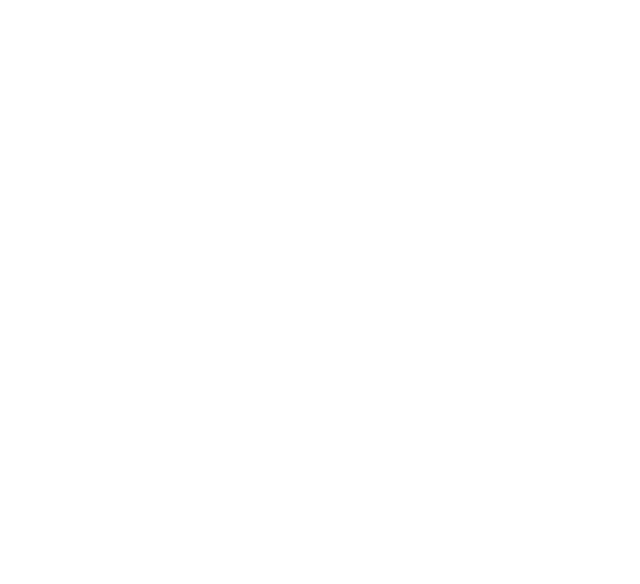
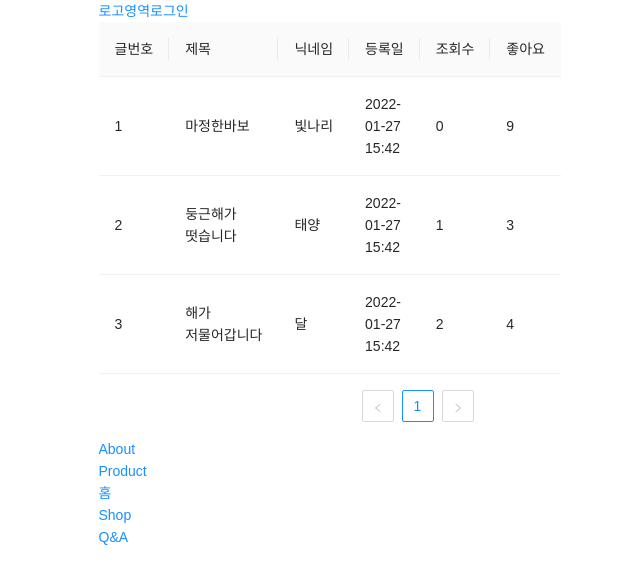
Before and after one commit to SeongGyeongOh/react-project-masul, a React (Create React App) app: page /community in a window 1280 px wide. Shown: the top 584 px of the page, without its empty margins (354-994 px from the left). Built offline with nearby package versions, Linux system fonts and the light colour scheme; a web font is replaced by a local one.

Commit message:
table 생성

```diff
--- a/src/App.tsx
+++ b/src/App.tsx
@@ -1,16 +1,17 @@
 import React from 'react';
 import { BrowserRouter, Route, Routes } from 'react-router-dom';
 import Login from './pages/Login';
-import RecommendPage from './pages/recommend';
+import Community from './pages/Community';
+import Recommend from './pages/Recommend';
 
 const App = () => {
   return (
     <BrowserRouter>
       <Routes>
         <Route path="/" element={<></>} />
-        <Route path="/recommend" element={<RecommendPage />} />
+        <Route path="/recommend" element={<Recommend />} />
         <Route path="/login" element={<Login />} />
-        <Route path="/community" element={<></>} />
+        <Route path="/community" element={<Community />} />
         <Route path="/alcoholcup" element={<></>} />
         <Route path="/menu" element={<></>} />
         <Route path="/search" element={<></>} />
--- a/src/assets/scss/common.scss
+++ b/src/assets/scss/common.scss
@@ -7,7 +7,6 @@
 * {
   // font-family: 'Noto Sans KR', sans-serif;
   font-size: 10px;
-  width: 375px;
   font-family: 'Harmony_L', sans-serif;
 }
 
--- /dev/null
+++ b/src/containers/CommunityContainer.tsx
@@ -0,0 +1,49 @@
+import React from 'react';
+import { Table } from 'antd';
+
+const CommunityContainer = () => {
+  const { Column } = Table;
+
+  const data = [
+    {
+      key: 1, // key
+      articleNumber: 1, // 글번호
+      title: '마정한바보', // 제목
+      nickName: '빛나리', // 닉네임
+      registrationDate: '2022-01-27 15:42', // 등록일
+      views: 0, // 조회수
+      heart: 9, // 좋아요
+    },
+    {
+      key: 2, // key
+      articleNumber: 2, // 글번호
+      title: '둥근해가 떳습니다', // 제목
+      nickName: '태양', // 닉네임
+      registrationDate: '2022-01-27 15:42', // 등록일
+      views: 1, // 조회수
+      heart: 3, // 좋아요
+    },
+    {
+      key: 3, // key
+      articleNumber: 3, // 글번호
+      title: '해가 저물어갑니다', // 제목
+      nickName: '달', // 닉네임
+      registrationDate: '2022-01-27 15:42', // 등록일
+      views: 2, // 조회수
+      heart: 4, // 좋아요
+    },
+  ];
+
+  return (
+    <Table dataSource={data} className="table__reslut__box">
+      <Column title="글번호" dataIndex="articleNumber" key="articleNumber" />
+      <Column title="제목" dataIndex="title" key="title" />
+      <Column title="닉네임" dataIndex="nickName" key="nickName" />
+      <Column title="등록일" dataIndex="registrationDate" key="registrationDate" />
+      <Column title="조회수" dataIndex="views" key="views" />
+      <Column title="좋아요" dataIndex="heart" key="heart" />
+    </Table>
+  );
+};
+
+export default CommunityContainer;
--- a/src/containers/RecommendDetails.tsx
+++ b/src/containers/RecommendDetails.tsx
@@ -1,5 +1,5 @@
 import React from 'react';
-import RecommendForm from '../components/recommedForm';
+import RecommendForm from '../components/RecommedForm';
 
 const RecommendDetails = () => {
   return (
--- /dev/null
+++ b/src/pages/Community/index.tsx
@@ -0,0 +1,13 @@
+import React from 'react';
+import CommunityContainer from '../../containers/CommunityContainer';
+import MainLayout from '../../layout/MainLayout';
+
+const Community = () => {
+  return (
+    <div>
+      <MainLayout child={<CommunityContainer />} />
+    </div>
+  );
+};
+
+export default Community;
```
